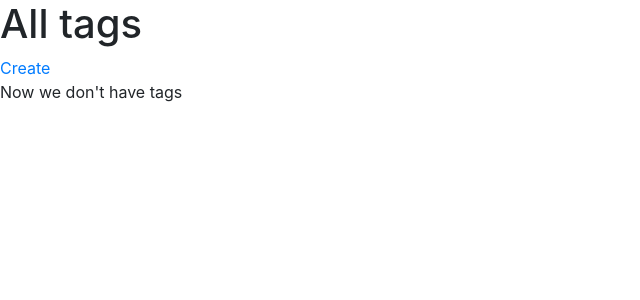
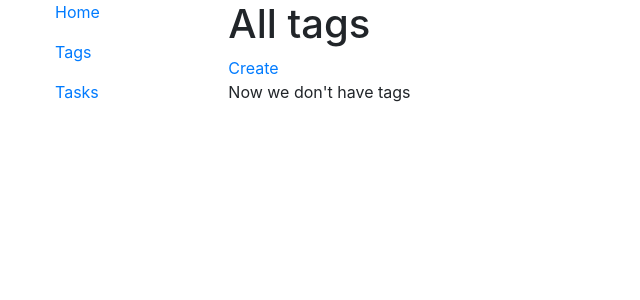
Before and after one commit to AVyha/todo, a Django app: page /tag/ in a window 1280 px wide. Shown: the top 300 px of the page, without its empty margins (0-640 px from the left). Run offline with Django 4.2, Linux system fonts and the light colour scheme; data that the repository does not hold is empty.

Commit message:
add sidebar

```diff
--- a/templates/base.html
+++ b/templates/base.html
@@ -8,13 +8,19 @@
   <link rel="stylesheet" href="{% static 'css/styles.css' %}">
 </head>
 <body>
-  {% block sidebar %}
+<div class="container-fluid">
+    <div class="row">
+        <div class="col-sm-2">
+          {% block sidebar %}
+            {% include "includes/sidebar.html" %}
+          {% endblock %}
+        </div>
+        <div class="col-sm-10">
+          {% block content %}
 
-  {% endblock %}
-
-  {% block content %}
-
-  {% endblock %}
-
+          {% endblock %}
+        </div>
+    </div>
+</div>
 </body>
 </html>
--- /dev/null
+++ b/templates/includes/sidebar.html
@@ -0,0 +1,3 @@
+<ul><a href="{% url 'todo:index' %}">Home</a></ul>
+<ul><a href="{% url 'todo:tag-list' %}">Tags</a></ul>
+<ul><a href="{% url 'todo:task-list' %}">Tasks</a></ul>
```
